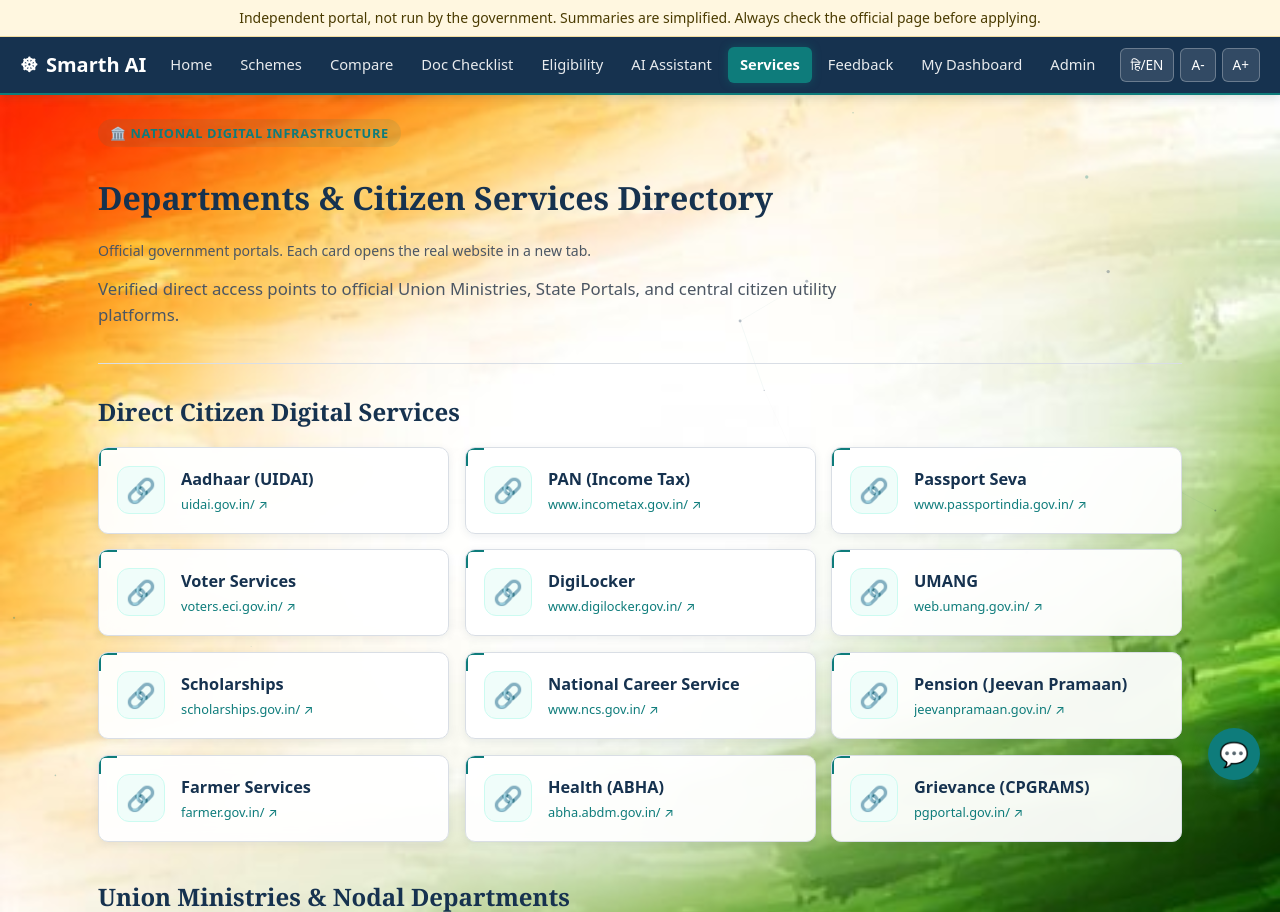
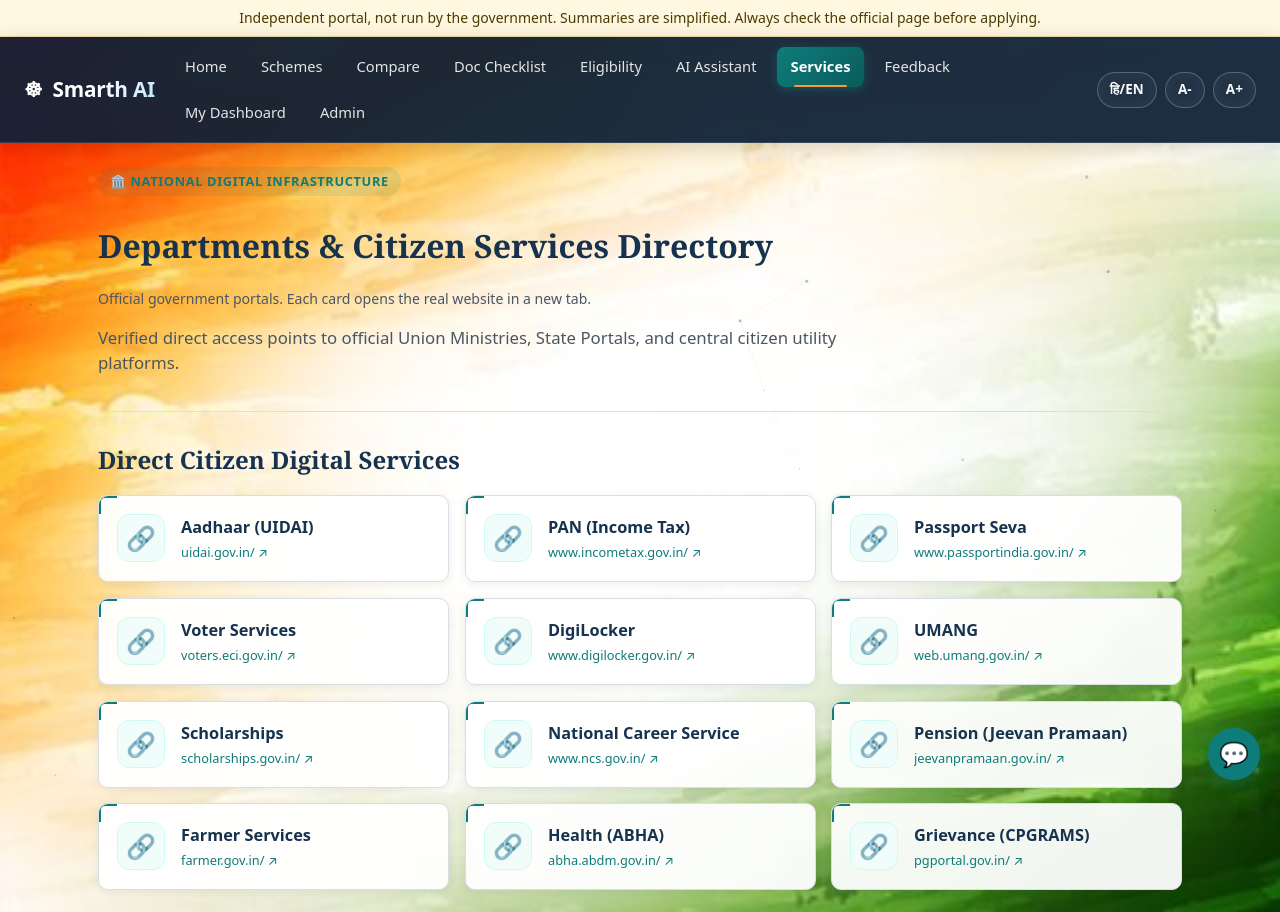
Before and after one commit to Yashendra-org/SmarthAI, a Django app: page /about/ in a window 1280 px wide. Shown: the top 912 px of the page. Run offline with Django 5.2, Linux system fonts and the light colour scheme.

Commit message:
feat(ui): add modern glassmorphism header, active tricolor accent, and elevated button micro-interactions

```diff
--- a/static/css/style.css
+++ b/static/css/style.css
@@ -137,90 +137,118 @@ h1, h2, h3, h4, h5, h6 {
 }
 
 /* Header & Navigation */
+/* Modern Glassmorphism Header */
 .hd {
   position: sticky;
   top: 0;
-  z-index: 20;
+  z-index: 100;
   display: flex;
   flex-wrap: wrap;
-  gap: 12px;
-  align-items: center;
-  padding: 10px 20px;
-  background: var(--ink);
-  border-bottom: 2px solid var(--accent);
-  box-shadow: 0 2px 10px rgba(22, 50, 79, 0.18);
-  backdrop-filter: blur(10px);
+  gap: 16px;
+  align-items: center;
+  padding: 10px 24px;
+  background: rgba(15, 33, 55, 0.94);
+  backdrop-filter: blur(16px);
+  -webkit-backdrop-filter: blur(16px);
+  border-bottom: 1px solid rgba(255, 255, 255, 0.12);
+  box-shadow: 0 4px 20px rgba(0, 0, 0, 0.15);
+  transition: all 0.25s ease;
 }
 
 .brand {
   text-decoration: none;
   color: #fff;
-  font-size: 1.25rem;
-  font-weight: 600;
-  display: flex;
-  align-items: center;
-  gap: 8px;
+  font-size: 1.3rem;
+  font-weight: 700;
+  display: flex;
+  align-items: center;
+  gap: 10px;
+  letter-spacing: -0.01em;
+  transition: transform 0.2s cubic-bezier(0.34, 1.56, 0.64, 1);
 }
 .brand b {
-  color: #fff;
+  background: linear-gradient(135deg, #ffffff 40%, #bae6fd 100%);
+  -webkit-background-clip: text;
+  -webkit-text-fill-color: transparent;
 }
 .brand:hover {
-  color: var(--nav-hover);
+  transform: scale(1.03);
   text-decoration: none;
 }
 
 nav {
   display: flex;
   flex-wrap: wrap;
-  gap: 4px;
+  align-items: center;
+  gap: 6px;
   flex: 1;
 }
 
 nav a {
-  padding: 6px 12px;
-  border-radius: 6px;
+  position: relative;
+  padding: 8px 14px;
+  border-radius: 8px;
   text-decoration: none;
-  color: rgba(255, 255, 255, 0.9);
+  color: rgba(255, 255, 255, 0.88);
   font-size: .92rem;
-  transition: all .15s ease;
+  font-weight: 500;
+  transition: all 0.2s cubic-bezier(0.16, 1, 0.3, 1);
+  overflow: hidden;
 }
 
 nav a:hover {
-  color: var(--nav-hover);
-  background: rgba(255, 255, 255, 0.1);
+  color: #ffffff;
+  background: rgba(255, 255, 255, 0.12);
+  transform: translateY(-1px);
   text-decoration: none;
+  box-shadow: 0 2px 8px rgba(0, 0, 0, 0.1);
 }
 
 nav a.on {
-  background: var(--accent);
+  background: linear-gradient(135deg, #0e7c7b 0%, #0a5c5b 100%);
   color: #fff;
   font-weight: 600;
-  box-shadow: 0 0 10px rgba(14, 124, 123, 0.4);
+  box-shadow: 0 2px 10px rgba(14, 124, 123, 0.45);
+}
+
+nav a.on::after {
+  content: "";
+  position: absolute;
+  bottom: 0;
+  left: 20%;
+  right: 20%;
+  height: 2px;
+  background: #ff9933;
+  border-radius: 2px;
 }
 
 /* Tools bar (language / font controls) */
 .tools {
   display: flex;
-  gap: 6px;
+  align-items: center;
+  gap: 8px;
 }
 
 .tools button {
   cursor: pointer;
-  border: 1px solid rgba(255, 255, 255, 0.28);
-  background: rgba(255, 255, 255, 0.12);
+  border: 1px solid rgba(255, 255, 255, 0.22);
+  background: rgba(255, 255, 255, 0.08);
+  backdrop-filter: blur(8px);
+  color: #f8fafc;
+  padding: 6px 12px;
+  border-radius: 20px;
+  font-size: .84rem;
+  font-weight: 600;
+  transition: all 0.2s cubic-bezier(0.16, 1, 0.3, 1);
+  box-shadow: none;
+}
+
+.tools button:hover {
+  background: rgba(255, 255, 255, 0.2);
+  border-color: rgba(255, 255, 255, 0.4);
   color: #fff;
-  padding: 5px 10px;
-  border-radius: 6px;
-  font-size: .85rem;
-  font-weight: 500;
-  transition: all .15s ease;
-  box-shadow: none;
-}
-
-.tools button:hover {
-  background: rgba(255, 255, 255, 0.22);
-  color: var(--nav-hover);
-  transform: none;
+  transform: translateY(-2px);
+  box-shadow: 0 4px 12px rgba(0, 0, 0, 0.15);
 }
 
 /* Main Container */
@@ -314,43 +342,53 @@ button, .btn, input, select, textarea {
 }
 
 button, .btn {
+  position: relative;
   cursor: pointer;
   border: 1px solid var(--line);
   background: var(--card);
   color: var(--tx);
-  padding: 8px 14px;
-  border-radius: 6px;
+  padding: 9px 18px;
+  border-radius: 8px;
   text-decoration: none;
-  display: inline-block;
-  font-weight: 500;
-  transition: all .15s ease;
-  box-shadow: 0 1px 2px rgba(22, 50, 79, 0.05);
+  display: inline-flex;
+  align-items: center;
+  justify-content: center;
+  gap: 8px;
+  font-weight: 600;
+  font-size: 0.92rem;
+  letter-spacing: 0.01em;
+  transition: all 0.22s cubic-bezier(0.16, 1, 0.3, 1);
+  box-shadow: 0 1px 3px rgba(15, 23, 42, 0.08), 0 1px 2px rgba(15, 23, 42, 0.04);
+  overflow: hidden;
 }
 
 button:hover, .btn:hover {
-  border-color: var(--accent);
+  border-color: #cbd5e1;
   color: var(--accent);
-  background: #f0f7f7;
-  transform: translateY(-1px);
+  background: #ffffff;
+  transform: translateY(-2px);
+  box-shadow: 0 6px 16px rgba(14, 124, 123, 0.12), 0 2px 4px rgba(0, 0, 0, 0.04);
   text-decoration: none;
 }
 
 button:active, .btn:active {
-  transform: translateY(1px);
+  transform: translateY(0);
+  box-shadow: 0 1px 2px rgba(0, 0, 0, 0.08);
 }
 
 .pri {
-  background: var(--accent);
-  color: #fff !important;
-  border-color: var(--accent);
-  box-shadow: 0 2px 6px rgba(14, 124, 123, 0.25);
+  background: linear-gradient(135deg, #0e7c7b 0%, #08605f 100%) !important;
+  color: #ffffff !important;
+  border: 1px solid rgba(255, 255, 255, 0.15) !important;
+  box-shadow: 0 4px 14px rgba(14, 124, 123, 0.35), 0 1px 3px rgba(0, 0, 0, 0.1) !important;
 }
 
 .pri:hover {
-  background: var(--accent-hover);
-  border-color: var(--accent-hover);
-  color: #fff !important;
-  box-shadow: 0 4px 12px rgba(14, 124, 123, 0.35);
+  background: linear-gradient(135deg, #109190 0%, #0e7c7b 100%) !important;
+  color: #ffffff !important;
+  border-color: rgba(255, 255, 255, 0.3) !important;
+  transform: translateY(-2px);
+  box-shadow: 0 8px 22px rgba(14, 124, 123, 0.45), 0 2px 6px rgba(0, 0, 0, 0.15) !important;
 }
 
 input:focus, select:focus, textarea:focus {
```
